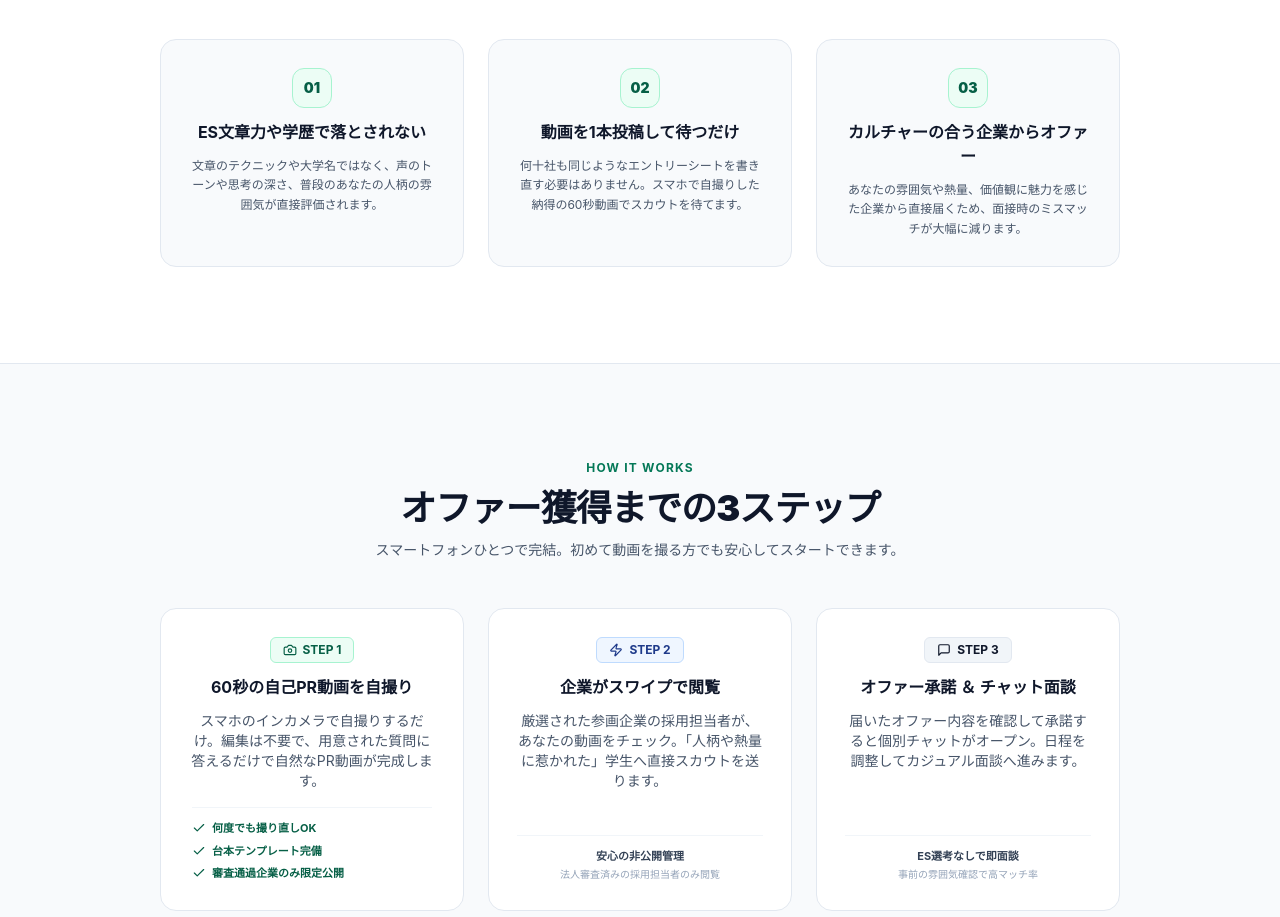
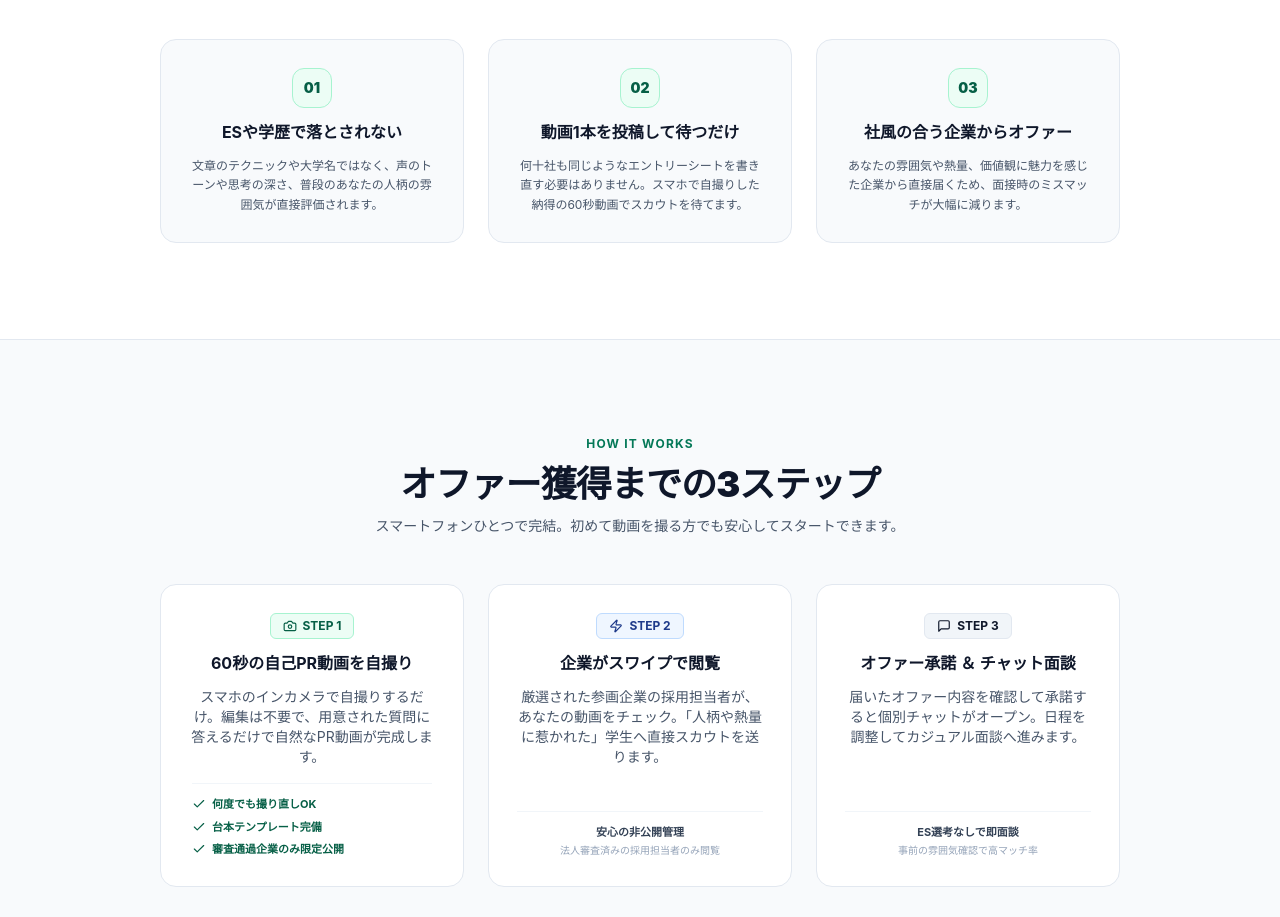
Before and after one commit to nanato0102/jobswipe, a Next.js app: page / in a window 1280 px wide. Shown: the part 1827-2744 px from the top of the page. Built offline with nearby package versions, Linux system fonts and the light colour scheme.

Commit message:
fix(ui): refine benefit card headings to fit in single line

```diff
--- a/src/app/page.tsx
+++ b/src/app/page.tsx
@@ -406,7 +406,7 @@ export default function HomePage() {
                   <div className="w-10 h-10 rounded-xl bg-emerald-50 text-emerald-800 border border-emerald-200 flex items-center justify-center font-black text-sm mx-auto shadow-2xs">
                     01
                   </div>
-                  <h3 className="font-bold text-slate-900 text-base">ES文章力や学歴で落とされない</h3>
+                  <h3 className="font-bold text-slate-900 text-sm sm:text-base whitespace-nowrap">ESや学歴で落とされない</h3>
                   <p className="text-xs text-slate-600 leading-relaxed">
                     文章のテクニックや大学名ではなく、声のトーンや思考の深さ、普段のあなたの人柄の雰囲気が直接評価されます。
                   </p>
@@ -418,7 +418,7 @@ export default function HomePage() {
                   <div className="w-10 h-10 rounded-xl bg-emerald-50 text-emerald-800 border border-emerald-200 flex items-center justify-center font-black text-sm mx-auto shadow-2xs">
                     02
                   </div>
-                  <h3 className="font-bold text-slate-900 text-base">動画を1本投稿して待つだけ</h3>
+                  <h3 className="font-bold text-slate-900 text-sm sm:text-base whitespace-nowrap">動画1本を投稿して待つだけ</h3>
                   <p className="text-xs text-slate-600 leading-relaxed">
                     何十社も同じようなエントリーシートを書き直す必要はありません。スマホで自撮りした納得の60秒動画でスカウトを待てます。
                   </p>
@@ -430,7 +430,7 @@ export default function HomePage() {
                   <div className="w-10 h-10 rounded-xl bg-emerald-50 text-emerald-800 border border-emerald-200 flex items-center justify-center font-black text-sm mx-auto shadow-2xs">
                     03
                   </div>
-                  <h3 className="font-bold text-slate-900 text-base">カルチャーの合う企業からオファー</h3>
+                  <h3 className="font-bold text-slate-900 text-sm sm:text-base whitespace-nowrap">社風の合う企業からオファー</h3>
                   <p className="text-xs text-slate-600 leading-relaxed">
                     あなたの雰囲気や熱量、価値観に魅力を感じた企業から直接届くため、面接時のミスマッチが大幅に減ります。
                   </p>
@@ -445,7 +445,7 @@ export default function HomePage() {
                   <div className="w-10 h-10 rounded-xl bg-blue-50 text-blue-900 border border-blue-200 flex items-center justify-center font-black text-sm mx-auto shadow-2xs">
                     01
                   </div>
-                  <h3 className="font-bold text-slate-900 text-base">面接前のミスマッチを劇的削減</h3>
+                  <h3 className="font-bold text-slate-900 text-sm sm:text-base whitespace-nowrap">面接前のミスマッチを削減</h3>
                   <p className="text-xs text-slate-600 leading-relaxed">
                     文字の履歴書ではわからない候補者のリアルな雰囲気・熱量・論理的思考力を把握でき、「会ってみたら違った」を防げます。
                   </p>
@@ -457,7 +457,7 @@ export default function HomePage() {
                   <div className="w-10 h-10 rounded-xl bg-blue-50 text-blue-900 border border-blue-200 flex items-center justify-center font-black text-sm mx-auto shadow-2xs">
                     02
                   </div>
-                  <h3 className="font-bold text-slate-900 text-base">スワイプで直感的なスカウト</h3>
+                  <h3 className="font-bold text-slate-900 text-sm sm:text-base whitespace-nowrap">スワイプで直感スカウト</h3>
                   <p className="text-xs text-slate-600 leading-relaxed">
                     隙間時間に学生の自己PR動画を縦スワイプでサクサク閲覧。自社に合う学生にその場でオファーを送信できます。
                   </p>
@@ -469,7 +469,7 @@ export default function HomePage() {
                   <div className="w-10 h-10 rounded-xl bg-blue-50 text-blue-900 border border-blue-200 flex items-center justify-center font-black text-sm mx-auto shadow-2xs">
                     03
                   </div>
-                  <h3 className="font-bold text-slate-900 text-base">人柄重視の効率的な採用</h3>
+                  <h3 className="font-bold text-slate-900 text-sm sm:text-base whitespace-nowrap">人柄重視の効率的な採用</h3>
                   <p className="text-xs text-slate-600 leading-relaxed">
                     学歴や資格の文字情報だけでは見抜けない、自社のカルチャーにマッチしたポテンシャル層を効率よく採用できます。
                   </p>
```
